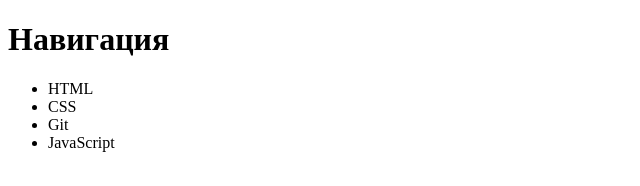
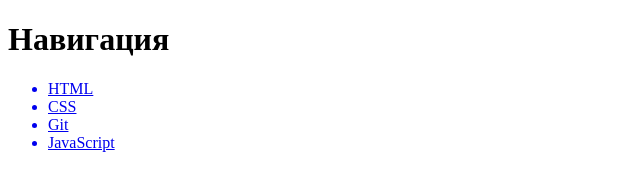
Before and after one commit to cerafima4/bloognoob, a plain HTML site: page index.html in a window 1280 px wide. Shown: the whole page, without its empty margins (0-640 px from the left). Drawn offline with Linux system fonts and the light colour scheme.

Commit message:
добавлены ссылки для каждого пункта навигации

```diff
--- a/index.html
+++ b/index.html
@@ -12,10 +12,18 @@
         </header>
         <nav>
           <ul>
-            <li>HTML</li>
-            <li>CSS</li>
-            <li>Git</li>
-            <li>JavaScript</li>
+            <a href="pages/Html.html">
+              <li>HTML</li>
+            </a>
+            <a href="pages/Css.html">
+              <li>CSS</li>
+            </a>
+            <a href="pages/Git.html">
+              <li>Git</li>
+            <a/>
+            <a href="pages/JavaScript.html">
+              <li>JavaScript</li>
+            </a>
           </ul>
         </nav>
       </main>
```
